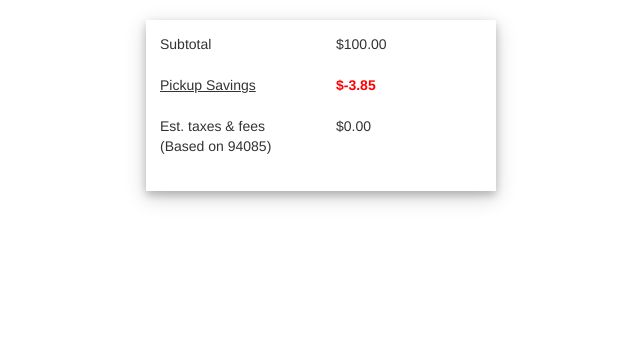
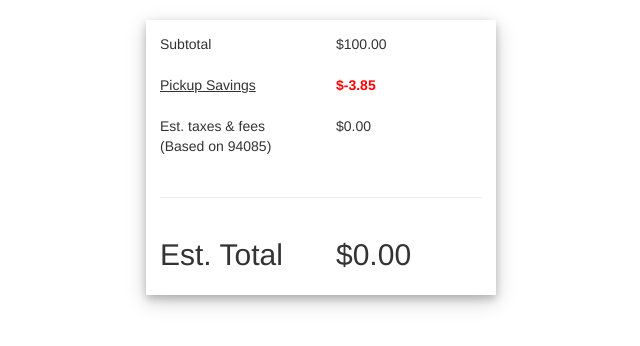
Before and after one commit to MaxDrljic/React-Redux-Shopping-Cart, a React (Create React App) app: page / in a window 1280 px wide. Shown: the top 346 px of the page, without its empty margins (319-959 px from the left). Built offline with nearby package versions, Linux system fonts and the light colour scheme.

Commit message:
Created EstimatedTotal component

```diff
--- a/src/App.js
+++ b/src/App.js
@@ -4,6 +4,7 @@
 import SubTotal from './components/Subtotal/Subtotal';
 import PickupSavings from './components/PickupSavings/PickupSavings';
 import TaxesFees from './components/TaxesFees/TaxesFees';
+import EstimatedTotal from './components/EstimatedTotal/EstimatedTotal';
 import './App.css';
 
 class App extends Component {
@@ -13,7 +14,8 @@
     this.state = {
       total: 100,
       PickupSavings: -3.85,
-      taxes: 0
+      taxes: 0,
+      estimatedTotal: 0
     }
   }
   render() {
@@ -23,6 +25,8 @@
           <SubTotal price={this.state.total.toFixed(2)} />
           <PickupSavings price={this.state.PickupSavings} />
           <TaxesFees taxes={this.state.taxes.toFixed(2)} />
+          <hr />
+          <EstimatedTotal price={this.state.estimatedTotal.toFixed(2)} />
         </Grid>
       </div>
     );
--- /dev/null
+++ b/src/components/EstimatedTotal/EstimatedTotal.js
@@ -0,0 +1,13 @@
+import React, { Component } from 'react';
+import { Row, Col } from 'react-bootstrap';
+
+export default class EstimatedTotal extends Component {
+  render() {
+    return(
+      <Row>
+        <Col md={6}><h2>Est. Total</h2></Col>
+        <Col md={6}><h2> {`$${this.props.price}`} </h2></Col>
+      </Row>
+    );
+  }
+}
```
